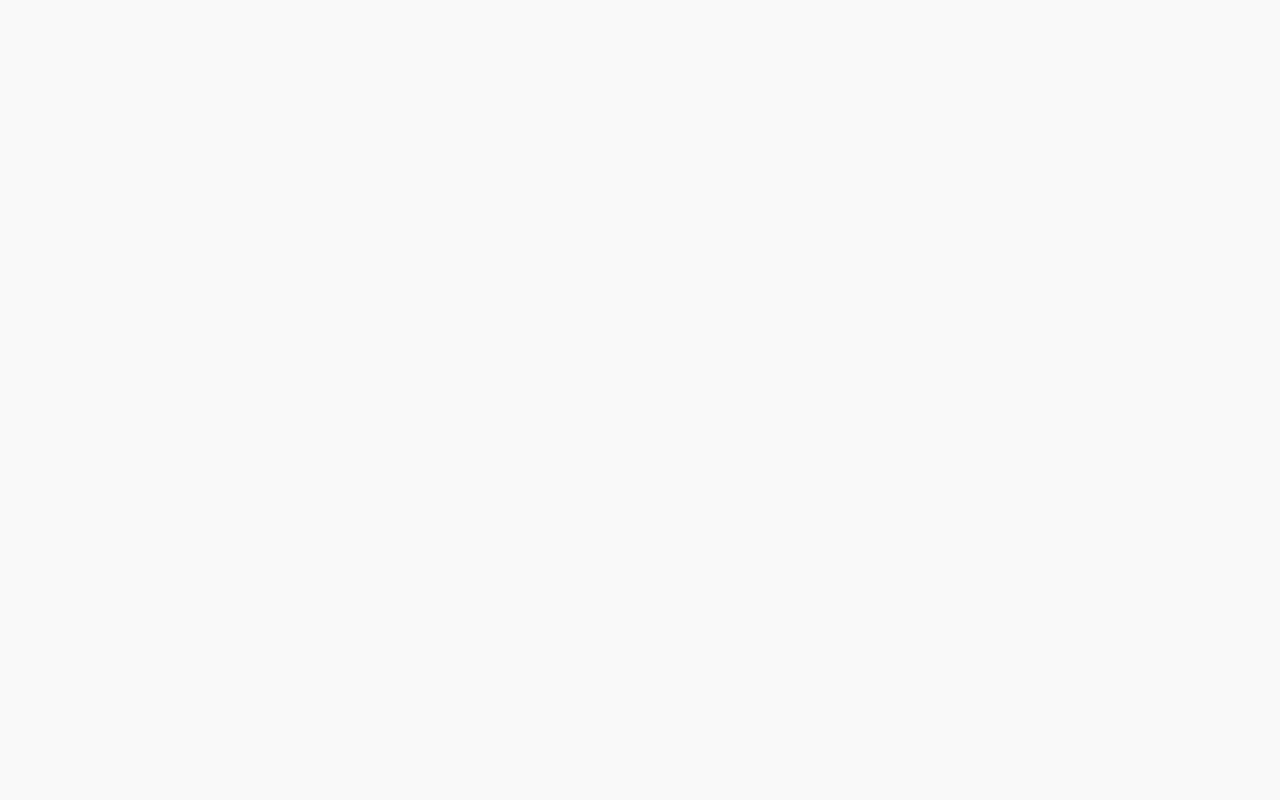
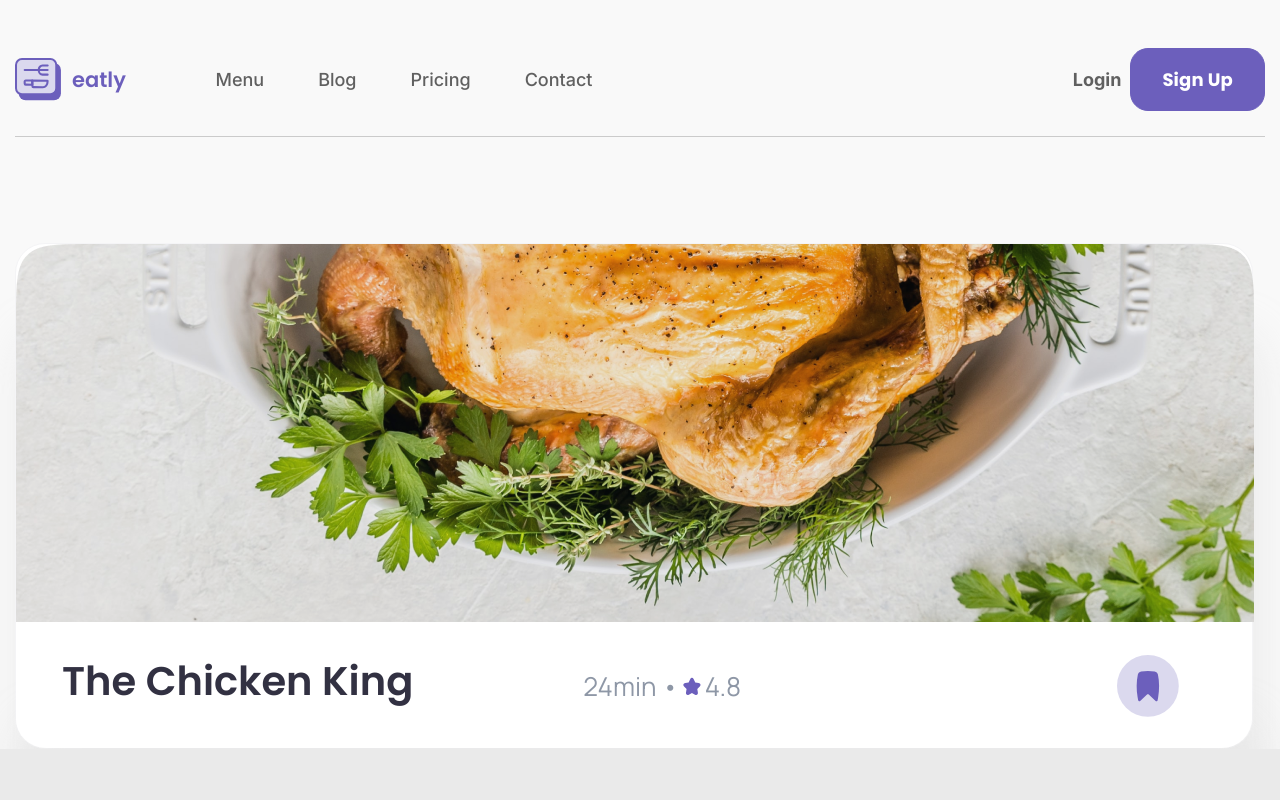
Before and after one commit to rexx0n/eatly, a Vue app: page /food in a window 1280 px wide. Before the commit this address had no page. Shown: the top 800 px of the page. Built offline with nearby package versions, Linux system fonts and the light colour scheme.

Commit message:
added new page,

```diff
--- a/src/components/UI/EButton.vue
+++ b/src/components/UI/EButton.vue
@@ -24,7 +24,7 @@ export default {
         text-transform: capitalize;
     }
     button:hover {
-        transition: 300ms;
+        transition: all .1s ease-in;
         border: 1.5px solid #6C5FBC;
         background: none;
         color:#6C5FBC;
--- a/src/components/UI/ERestaurants.vue
+++ b/src/components/UI/ERestaurants.vue
@@ -11,7 +11,7 @@
                         <img src="../../assets/Star1.svg" alt="star">
                         <span>4.8</span>
                     </div>
-                    <img src="../../assets/Bookmark.svg" alt="">
+                    <img @click="toNext()" src="../../assets/Bookmark.svg" alt="">
                 </div>
             </div>
         </div>
@@ -26,7 +26,7 @@
                         <img src="../../assets/Star1.svg" alt="star">
                         <span>4.8</span>
                     </div>
-                    <img src="../../assets/Bookmark.svg" alt="bookmark">
+                    <img @click="toNext()" src="../../assets/Bookmark.svg" alt="bookmark">
                 </div>
             </div>
         </div>
@@ -41,17 +41,21 @@
                         <img src="../../assets/Star1.svg" alt="star">
                         <span>4.8</span>
                     </div>
-                    <img src="../../assets/Bookmark.svg" alt="bookmark">
+                    <img @click="toNext()" src="../../assets/Bookmark.svg" alt="bookmark">
                 </div>
             </div>
         </div>
     </div>
 </template>
 
-<script>
-export default {
-    name: "ERestaurants"
-}
+<script setup>
+ import router from "../../router/router.js";
+
+ function toNext() {
+     router.push({
+         name:'food'
+     })
+ }
 </script>
 
 <style scoped>
--- a/src/pages/ChoicePage.vue
+++ b/src/pages/ChoicePage.vue
@@ -202,7 +202,11 @@ onMounted(() => {
 </script>
 
 <style scoped lang="scss">
-
+.questions {
+    button {
+        padding: 1px 8px;
+    }
+}
 
 h1 {
   font-size: 35px;
--- /dev/null
+++ b/src/pages/FoodPage.vue
@@ -0,0 +1,74 @@
+<template>
+    <div class="container">
+        <EHeader></EHeader>
+        <div class="chicken">
+            <div class="chicken__card">
+                <img src="../assets/chicken5.png" alt="">
+                <div class="chicken__text">
+                    <h1>The Chicken King</h1>
+                    <div>
+                        <span>24min •</span>
+                        <img src="../assets/Star1.svg" alt="star">
+                        <span>4.8</span>
+                    </div>
+                    <svg xmlns="http://www.w3.org/2000/svg" width="62" height="62" viewBox="0 0 62 62" fill="none">
+                        <circle cx="30.8916" cy="30.8916" r="30.8916" fill="#DBD9EE"/>
+                        <path d="M37.6606 16.452C33.1884 15.7022 28.5985 15.7022 24.1263 16.452C22.4925 16.7259 21.1913 17.9802 20.8637 19.6065C19.363 27.0572 19.2811 34.724 20.6224 42.205L21.1685 45.2508C21.3368 46.19 22.4818 46.5653 23.1735 45.9082L29.7651 39.6462C30.3974 39.0455 31.3895 39.0455 32.0218 39.6462L38.6134 45.9082C39.3051 46.5653 40.4501 46.19 40.6184 45.2508L41.1645 42.205C42.5058 34.724 42.4239 27.0572 40.9232 19.6065C40.5956 17.9802 39.2944 16.7259 37.6606 16.452Z" fill="#6C5FBC"/>
+                    </svg>
+                </div>
+            </div>
+        </div>
+    </div>
+    <EFooter></EFooter>
+</template>
+
+<script>
+import EHeader from "../components/UI/EHeader.vue";
+import EFooter from "../components/UI/EFooter.vue";
+
+export default {
+    name: "FoodPage",
+    components: {EFooter, EHeader}
+}
+</script>
+
+<style scoped lang="scss">
+.chicken {
+    margin-top: 106px;
+   max-width: 1238px;
+    &__card {
+        border-radius: 30px;
+        border: 1.5px solid #F4F4F6;
+        background: #FFF;
+        box-shadow: 7.5px 91px 45px 0px rgba(229, 229, 229, 0.70);
+    }
+    &__text {
+        display: flex;
+        padding: 26px 30px 31px 46px;
+        border-radius: 30px;
+        background:  #FFF;
+        box-shadow: 7.5px 91px 45px 0px rgba(229, 229, 229, 0.70);
+        span {
+            color: #8E97A6;
+            font-family: 'Manrope',sans-serif;
+            font-size: 26px;
+            font-style: normal;
+            font-weight: 400;
+            line-height: 35px; /* 133.333% */
+        }
+        h1 {
+            color: #323142;
+            font-size: 40px;
+            font-style: normal;
+            font-weight: 600;
+            line-height: 53px; /* 133.41% */
+        }
+        div {
+            display: flex;
+            align-items: center;
+            margin-left: clamp(121px, 20vw, 170px);
+            margin-right: clamp(267px, 30vw, 376px);
+        }
+    }
+}
+</style>
--- a/src/router/router.js
+++ b/src/router/router.js
@@ -2,12 +2,14 @@ import {createRouter, createWebHistory} from 'vue-router';
 
 import MainPage from "../pages/MainPage.vue";
 import ChoicePage from "../pages/ChoicePage.vue";
+import FoodPage from "../pages/FoodPage.vue";
 
 
 
 const routes = [
     {path: '/', name: 'main', component: MainPage},
-    {path: '/choice', name:'choice', component: ChoicePage}
+    {path: '/choice', name:'choice', component: ChoicePage},
+    {path: '/food', name:'food', component: FoodPage}
 ];
 
 const router = createRouter({
--- /dev/null
+++ b/src/scss/chicken.scss
@@ -0,0 +1,3 @@
+.chicken {
+
+}
--- a/src/scss/style.scss
+++ b/src/scss/style.scss
@@ -14,6 +14,7 @@
 @import 'dishes';
 @import "customer";
 @import "choice";
+@import 'questions';
 * {
     margin: 0;
     padding: 0;
```
Also changed, not shown: src/assets/chicken5.png (added).
